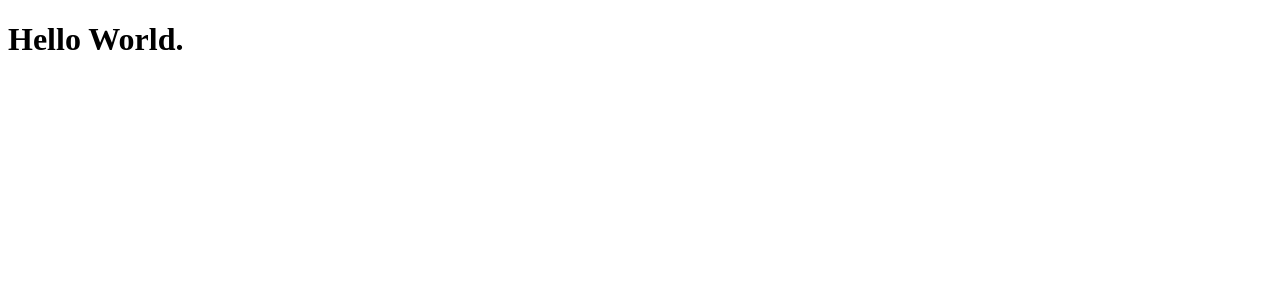
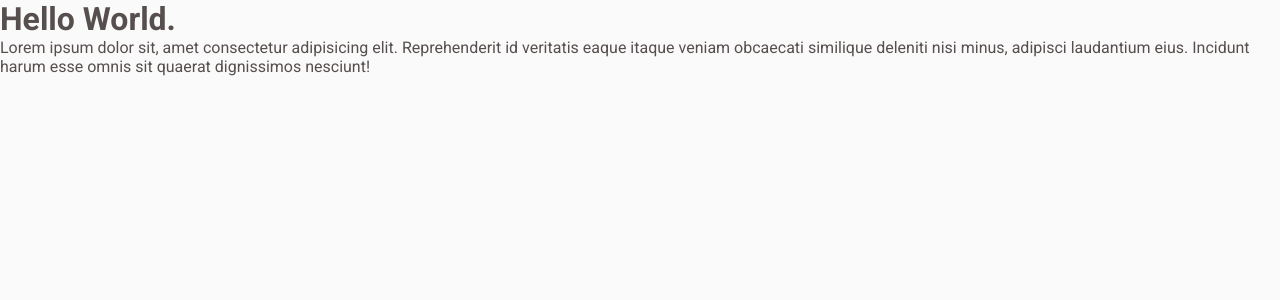
Before and after one commit to 300Marco/coffee-delivery, a React (Vite) app: page / in a window 1280 px wide. Shown: the top 300 px of the page. Built offline with nearby package versions, Linux system fonts and the light colour scheme.

Commit message:
Standardization of global styles

```diff
--- a/src/App.tsx
+++ b/src/App.tsx
@@ -1,12 +1,22 @@
 import { ThemeProvider } from 'styled-components';
 import { defaultTheme } from './styles/themes/defaults';
+import { GlobalStyle } from './styles/global';
 
 export function App() {
   return (
     <ThemeProvider theme={defaultTheme}>
       <div>
         <h1>Hello World.</h1>
+
+        <p>
+          Lorem ipsum dolor sit, amet consectetur adipisicing elit.
+          Reprehenderit id veritatis eaque itaque veniam obcaecati similique
+          deleniti nisi minus, adipisci laudantium eius. Incidunt harum esse
+          omnis sit quaerat dignissimos nesciunt!
+        </p>
       </div>
+
+      <GlobalStyle />
     </ThemeProvider>
   );
 }
--- /dev/null
+++ b/src/styles/global.ts
@@ -0,0 +1,22 @@
+import { createGlobalStyle } from 'styled-components';
+
+export const GlobalStyle = createGlobalStyle`
+    * {
+        margin: 0;
+        padding: 0;
+        box-sizing: border-box;
+        text-decoration: none;
+    }
+
+    body {
+        background-color: ${(props) => props.theme['white-300']};
+        color: ${(props) => props.theme['gray-700']};
+        -webkit-font-smoothing: antialiased !important;
+    }
+
+    body, input, textarea, button {
+        font-family: 'Roboto', sans-serif;
+        font-weight: 400;
+        font-size: 1rem;
+    }
+`;
--- a/src/styles/themes/defaults.ts
+++ b/src/styles/themes/defaults.ts
@@ -1,5 +1,6 @@
 export const defaultTheme = {
   white: '#FFF',
+  'white-300': '#FAFAFA',
 
   'gray-100': '#F3F2F2',
   'gray-300': '#EDEDED',
```
